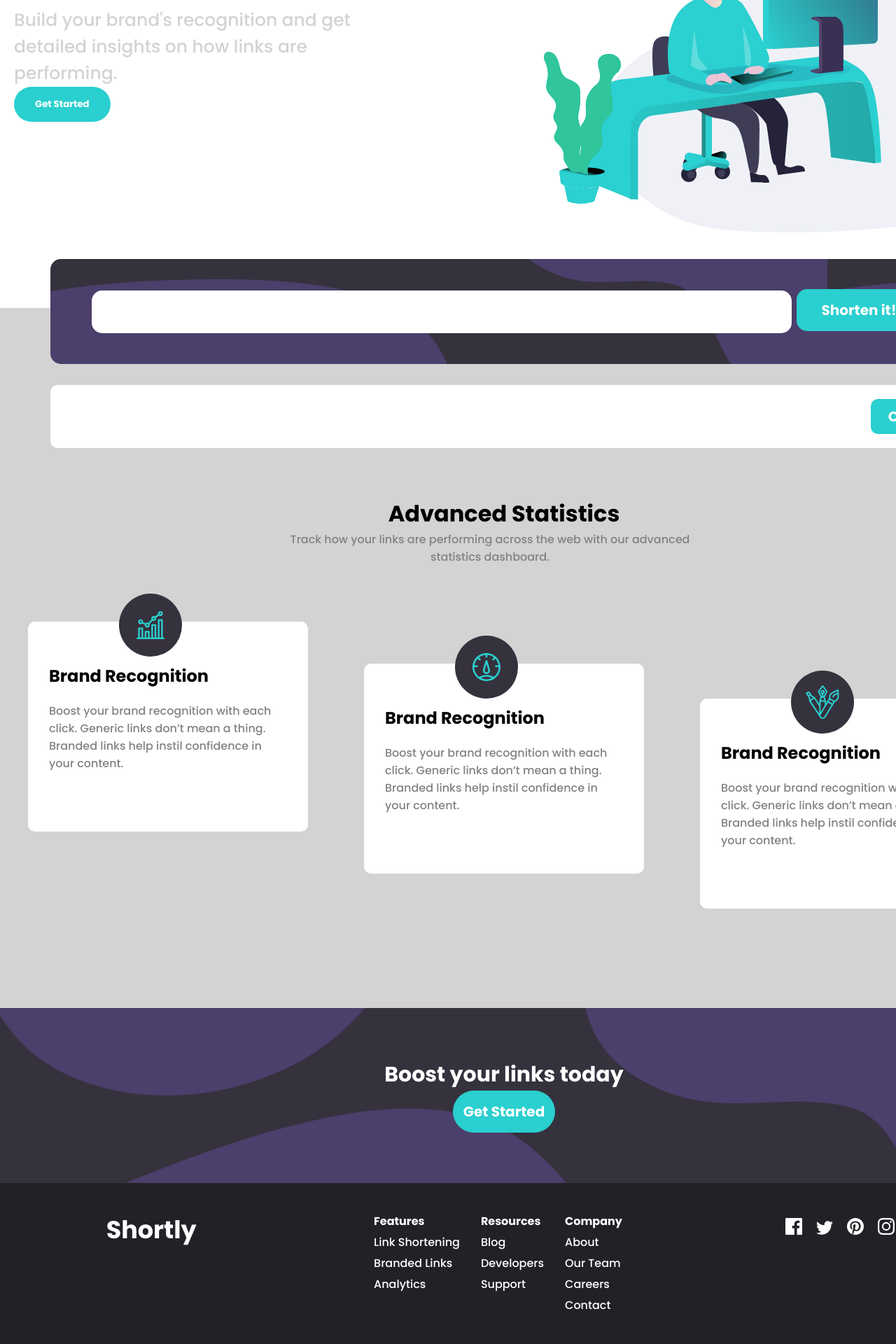
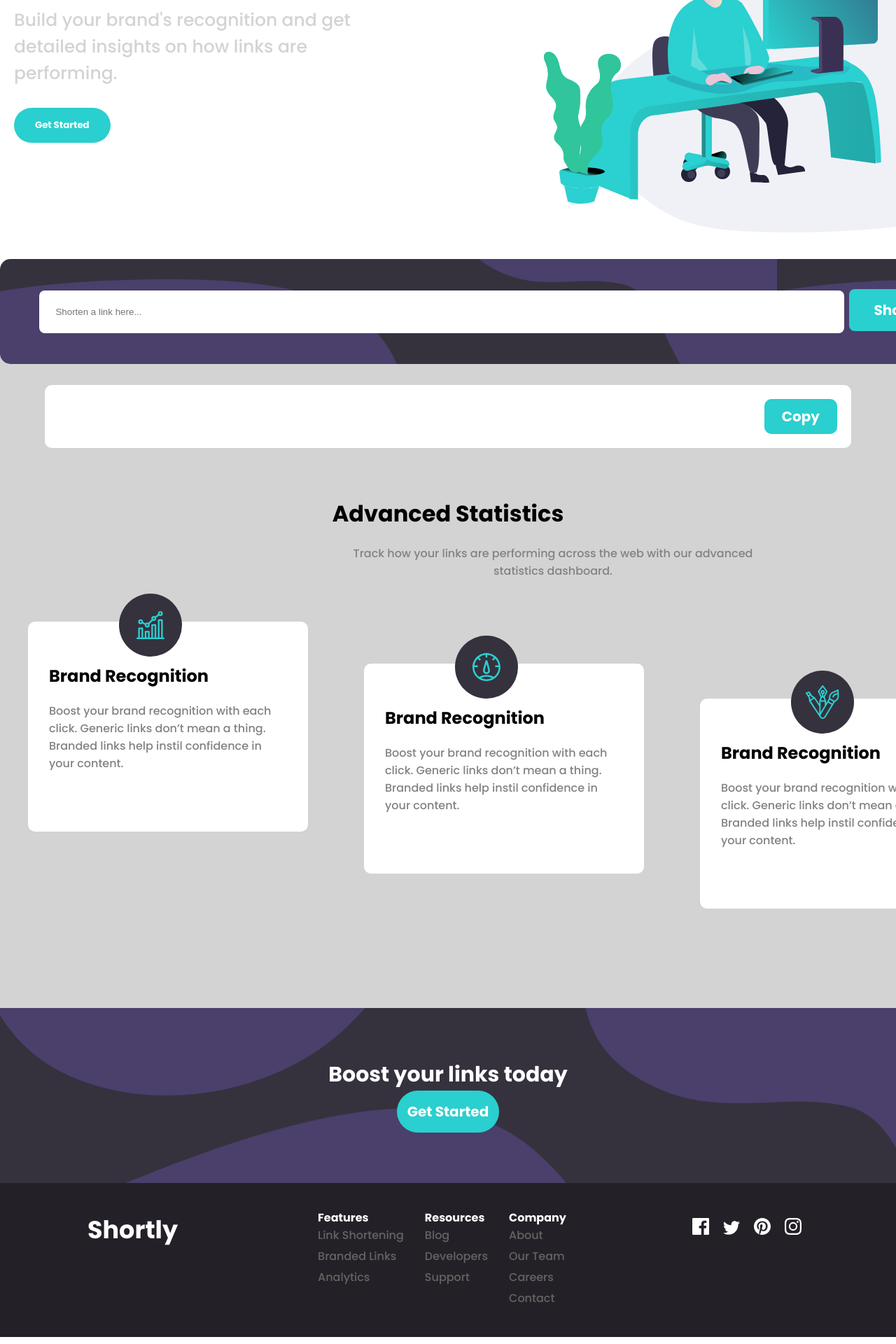
Before and after one commit to netotorres1/UrlShortening, a React (Create React App) app: page / in a window 1280 px wide. Shown: the part 260-2180 px from the top of the page at 70% size. Built offline with nearby package versions, Linux system fonts and the light colour scheme.

Commit message:
realizadas algumas alterações

```diff
--- a/src/Boost/boost.css
+++ b/src/Boost/boost.css
@@ -2,7 +2,7 @@
     background-image: url('./../assets/images/bg-boost-desktop.svg');
     height: 250px;
     background-color: hsl(255, 11%, 22%);
-    width: 1440px;
+    width: 100vw;
     margin: auto;
     display: flex;
     align-items: center;
--- a/src/components/Footer/Footer.jsx
+++ b/src/components/Footer/Footer.jsx
@@ -11,19 +11,19 @@ const Footer = () => {
         <h2 className='LogoFooter'>Shortly</h2>
         <div className='containerLista'>
             <ul className='lista'>
-                <li className='itemF'><b>Features</b></li>
+                <li className='itemTitle'><b>Features</b></li>
                 <li className='itemF'>Link Shortening</li>
                 <li className='itemF'>Branded Links</li>
                 <li className='itemF'>Analytics</li>
             </ul>
             <ul className='lista' >
-                <li className='itemF'><b>Resources</b></li>
+                <li className='itemTitle'><b>Resources</b></li>
                 <li className='itemF'>Blog</li>
                 <li className='itemF'>Developers</li>
                 <li className='itemF'>Support</li>
             </ul>
             <ul className='lista' >
-                <li className='itemF'><b>Company</b></li>
+                <li className='itemTitle'><b>Company</b></li>
                 <li className='itemF'>About</li>
                 <li className='itemF'>Our Team</li>
                 <li className='itemF'>Careers</li>
--- a/src/components/Footer/footer.css
+++ b/src/components/Footer/footer.css
@@ -8,7 +8,7 @@
     display: flex;
     flex-direction: row;
     justify-content: space-around;
-    width: 1440px;
+    width: 100vw;
     margin: auto;
     color: white;
     padding: 40px;
@@ -30,10 +30,11 @@
     line-height: 30px;
     font-family: 'Poppins', sans-serif;
     font-weight: 100;
+    color: rgb(100, 100, 100);
 }
 .itemF:hover{
     cursor: pointer;
-    text-decoration: underline;
+    color: white;
 }
 .iconMedia{
     margin: 10px;
@@ -41,6 +42,10 @@
 }
 .LogoFooter{
     font-size: 35px;
+    font-family: 'Poppins', sans-serif;
+}
+.itemTitle{
+    color: white;
     font-family: 'Poppins', sans-serif;
 }
 @media only screen and (max-width: 380px){
--- a/src/components/Header/Header.css
+++ b/src/components/Header/Header.css
@@ -17,7 +17,7 @@
     flex-direction: row;
 }
 .link{
-    margin: 10px;
+    padding: 10px;
     background-color: transparent;
     border: none;
     cursor: pointer;
@@ -31,6 +31,8 @@
     background-color: transparent;
     border: none;
     padding: 15px;
+    padding-left: 25px;
+    padding-right: 25px;
     border-radius: 25px;
     font-family: 'Poppins', sans-serif;
 }
@@ -70,6 +72,8 @@
 }
 .btnAnnouncement{
     background-color: hsl(180, 66%, 49%);
+    position: relative;
+    top: 30px;
     padding: 15px;
     padding-left: 30px;
     padding-right: 30px;
--- a/src/components/Header/Header.jsx
+++ b/src/components/Header/Header.jsx
@@ -21,7 +21,7 @@ const Header = () => {
                 </nav>
             </div>
             <div className='login'>
-                <button className='headerbtn'>Login</button>
+                <button className='link'>Login</button>
                 <button className='headerbtn'>Sign Up</button>
             </div>
         </div>
--- a/src/components/Search.css
+++ b/src/components/Search.css
@@ -1,12 +1,13 @@
 @import url('https://fonts.googleapis.com/css2?family=Poppins:wght@500;700&display=swap');
 .containerbody{
-    width: 1440px;
+    width: 100vw;
     margin: auto;
     background-color: lightgrey;
     height: 1000px;
 }
 .containerSearch{
-    width: 90%;
+    width: 1440px;
+    margin: auto;
     display: flex;
     flex-direction: row;
     height: 150px;
@@ -22,9 +23,9 @@
 }
 .input{
     padding: 23px;
-    width: 1000px;
+    width: 1150px;
     border: 3px;
-    border-radius: 15px;
+    border-radius: 8px;
     margin: 7px;
 }
 .btninput{
@@ -33,7 +34,7 @@
     padding-right: 35px;
     background-color:  hsl(180, 66%, 49%);
     border: none;
-    border-radius: 15px;
+    border-radius: 8px;
     color: white;
     font-family: 'Poppins', sans-serif;
     font-weight: bold;
@@ -69,7 +70,7 @@
     border: none;
     font-weight: bold;
     color: hsl(180, 66%, 49%);
-    font-size: 20px;
+    font-size: 15px;
     font-family: 'Poppins', sans-serif;
 }
 .btncopiar{
@@ -90,7 +91,7 @@
 }
 .originalink{
     margin: 30px;
-    font-size: 20px;
+    font-size: 15px;
     font-family: 'Poppins', sans-serif;
 }
 .containerCards{
@@ -100,6 +101,8 @@
     justify-content: space-around;
     position: relative;
     top: 80px;
+    width: 1440px;
+    margin: auto;
 }
 .cardRecognition{
     width: 400px;
@@ -155,7 +158,8 @@
 }
 .AdvancedP{
     position: relative;
-    left: 400px;
+    left: 490px;
+    top: 20px;
     text-align: center;
     font-family: 'Poppins', sans-serif;
     width: 600px;
--- a/src/components/Search.js
+++ b/src/components/Search.js
@@ -48,7 +48,7 @@ const Search = () => {
     <div className='containerbody'>
         <div className='containerSearch'>
             <form onSubmit={(e) => handleSubmit(e)}>
-                <input className='input' value={link} onChange={(e) => setLink(e.target.value)} />
+                <input placeholder='Shorten a link here...' className='input' value={link} onChange={(e) => setLink(e.target.value)} />
                 <button className='btninput' onClick={(e) => handleSubmit(e)}>Shorten it!</button>
             </form>
         </div>
```
